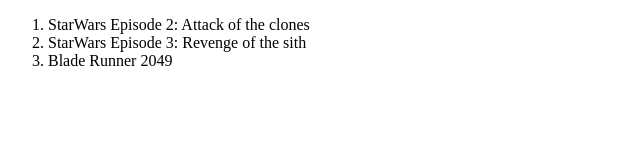
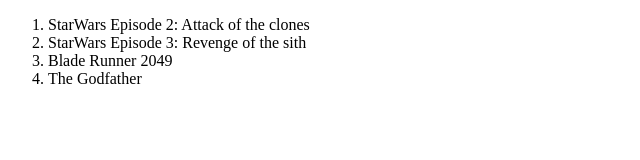
Before and after one commit to Nas-1998/myFirstGitHubRepo, a plain HTML site: page index.html in a window 1280 px wide. Shown: the whole page, without its empty margins (0-640 px from the left). Drawn offline with Linux system fonts and the light colour scheme.

Commit message:
I added something new this is my third commit

```diff
--- a/index.html
+++ b/index.html
@@ -10,6 +10,7 @@
         <li> StarWars Episode 2: Attack of the clones</li>
         <li> StarWars Episode 3: Revenge of the sith</li>
         <li> Blade Runner 2049</li>
+        <li> The Godfather</li>
     </ol>
 </body>
 </html>
```
